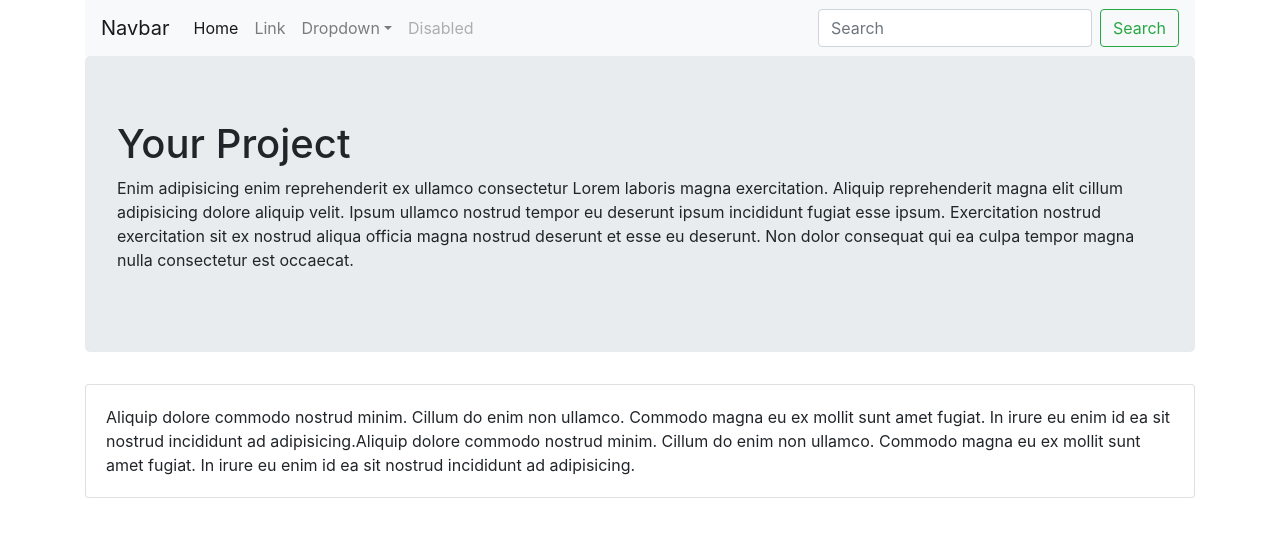
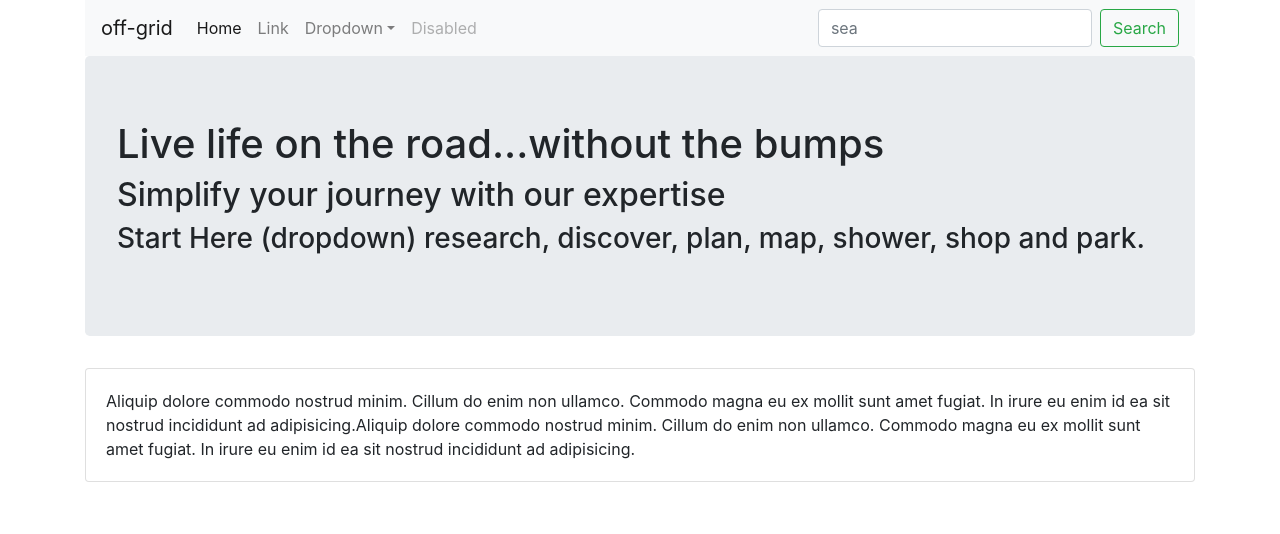
Before and after one commit to jterry149/off-grid, a React (Create React App) app in the folder client/: page / in a window 1280 px wide. Shown: the top 534 px of the page. Built offline with nearby package versions, Linux system fonts and the light colour scheme.

Commit message:
added components

```diff
--- a/client/package.json
+++ b/client/package.json
@@ -4,6 +4,7 @@
   "private": true,
   "dependencies": {
     "react": "^16.7.0",
+    "react-bootstrap": "^0.32.4",
     "react-dom": "^16.7.0",
     "react-scripts": "2.1.3"
   },
--- a/client/public/index.html
+++ b/client/public/index.html
@@ -22,7 +22,16 @@
       work correctly both with client-side routing and a non-root public URL.
       Learn how to configure a non-root public URL by running `npm run build`.
     -->
-  <link rel="stylesheet" href="https://cdnjs.cloudflare.com/ajax/libs/twitter-bootstrap/4.0.0/css/bootstrap.min.css"/>
+
+<!-- Latest compiled and minified CSS -->
+<link rel="stylesheet" href="https://stackpath.bootstrapcdn.com/bootstrap/4.2.1/css/bootstrap.min.css" integrity="sha384-GJzZqFGwb1QTTN6wy59ffF1BuGJpLSa9DkKMp0DgiMDm4iYMj70gZWKYbI706tWS" crossorigin="anonymous">
+<!-- Latest compiled and minified CSS -->
+<!-- <link rel="stylesheet" href="https://maxcdn.bootstrapcdn.com/bootstrap/3.3.7/css/bootstrap.min.css" integrity="sha384-BVYiiSIFeK1dGmJRAkycuHAHRg32OmUcww7on3RYdg4Va+PmSTsz/K68vbdEjh4u" crossorigin="anonymous">
+
+Optional theme
+<link rel="stylesheet" href="https://maxcdn.bootstrapcdn.com/bootstrap/3.3.7/css/bootstrap-theme.min.css" integrity="sha384-rHyoN1iRsVXV4nD0JutlnGaslCJuC7uwjduW9SVrLvRYooPp2bWYgmgJQIXwl/Sp" crossorigin="anonymous">
+ -->
+<link rel="stylesheet" href="https://use.fontawesome.com/releases/v5.6.3/css/all.css" integrity="sha384-UHRtZLI+pbxtHCWp1t77Bi1L4ZtiqrqD80Kn4Z8NTSRyMA2Fd33n5dQ8lWUE00s/" crossorigin="anonymous">
 
     <title>React App</title>
   </head>
--- a/client/src/components/Jumbotron.js
+++ b/client/src/components/Jumbotron.js
@@ -3,13 +3,13 @@ import React from "react";
 function Jumbotron() {
   return (
     <div className="jumbotron">
-      <h1>Your Project</h1>
+      <h1>Live life on the road...without the bumps</h1>
+      <h2>Simplify your journey with our expertise</h2>
+
+      <h3>Start Here (dropdown) research, discover, plan, map, shower, shop and park.</h3>
+      <h3></h3>
       <p>
-        Enim adipisicing enim reprehenderit ex ullamco consectetur Lorem laboris magna exercitation.
-        Aliquip reprehenderit magna elit cillum adipisicing dolore aliquip velit. Ipsum ullamco
-        nostrud tempor eu deserunt ipsum incididunt fugiat esse ipsum. Exercitation nostrud
-        exercitation sit ex nostrud aliqua officia magna nostrud deserunt et esse eu deserunt. Non
-        dolor consequat qui ea culpa tempor magna nulla consectetur est occaecat.
+
       </p>
     </div>
   );
--- a/client/src/components/Navbar.js
+++ b/client/src/components/Navbar.js
@@ -4,7 +4,7 @@ function Navbar() {
   return (
     <nav className="navbar navbar-expand-lg navbar-light bg-light">
       <a className="navbar-brand" href="#">
-        Navbar
+        off-grid
       </a>
       <button
         className="navbar-toggler"
@@ -64,7 +64,7 @@ function Navbar() {
           <input
             className="form-control mr-sm-2"
             type="search"
-            placeholder="Search"
+            placeholder="sea"
             aria-label="Search"
           />
           <button className="btn btn-outline-success my-2 my-sm-0" type="submit">
```
Also changed, not shown: 1 other file (tests, documents, lock files or other folders).
